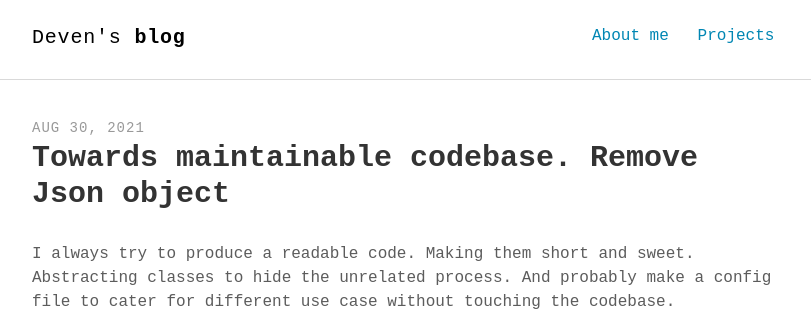
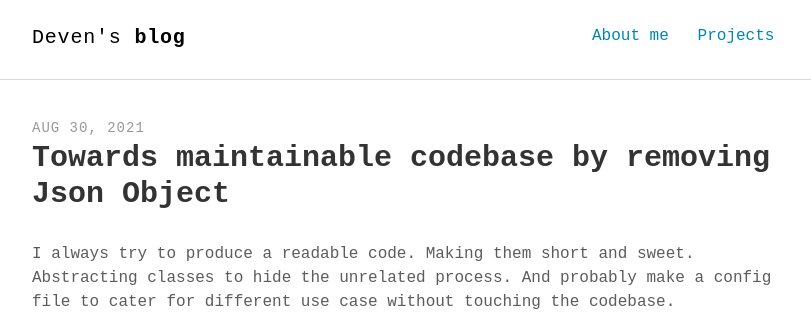
Before and after one commit to devennn/devennn.github.io, a Jekyll site: the page built from _posts/2021-08-30-towards-good-codebase.md, in a window 1280 px wide. Shown: the top 328 px of the page, without its empty margins (232-1043 px from the left). Built offline with Jekyll 4.4.1, drawn with Linux system fonts in a browser that asks for light colours; some web fonts are replaced.

Commit message:
Update 2021-08-30-towards-good-codebase.md

```diff
--- a/_posts/2021-08-30-towards-good-codebase.md
+++ b/_posts/2021-08-30-towards-good-codebase.md
@@ -1,6 +1,6 @@
 ---
 layout: post
-title: Towards maintainable codebase. Remove Json object
+title: Towards maintainable codebase by removing Json Object
 description: "Increase readibility of codebase"
 keywords: "Coding practice"
 ---
```
